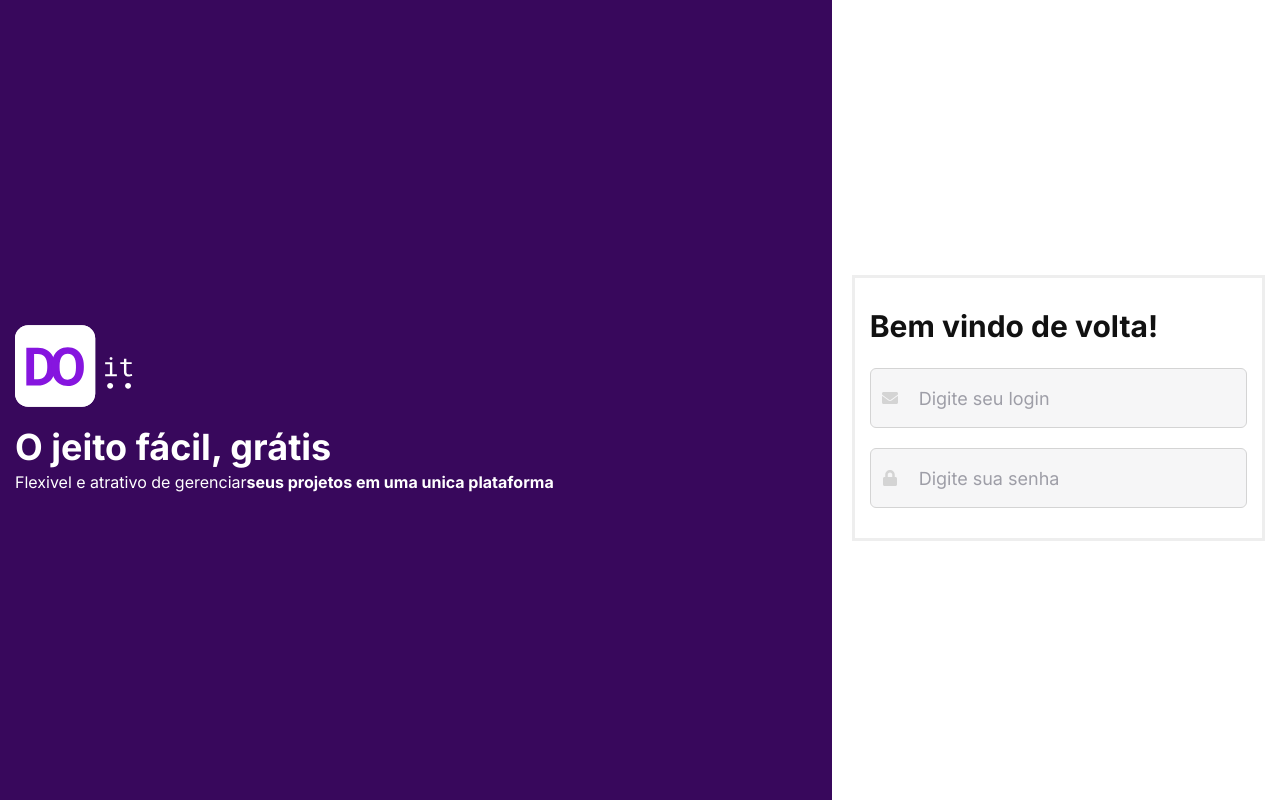
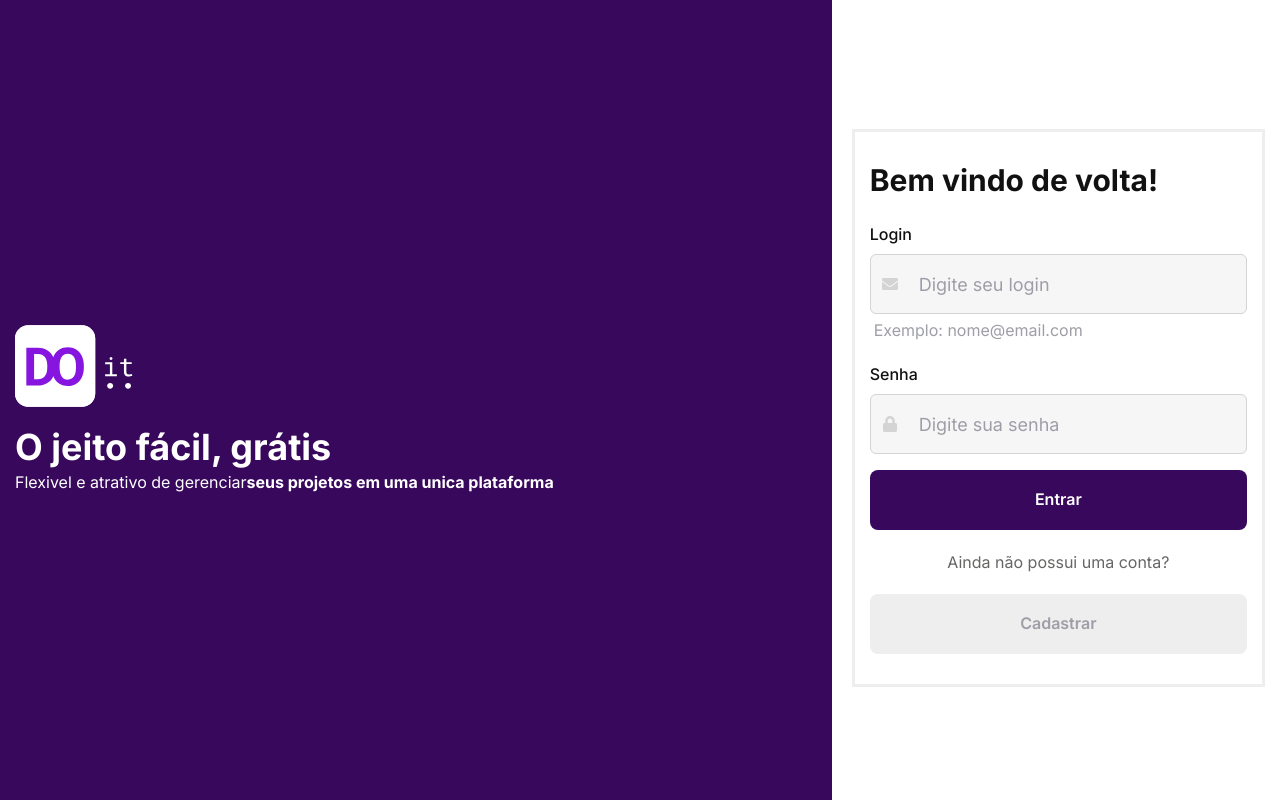
Before and after one commit to gbenjaminsc/do-it, a React (Create React App) app: page / in a window 1280 px wide. Built offline with nearby package versions, Linux system fonts and the light colour scheme.

Commit message:
build: new buttons on the login box

```diff
--- a/src/components/form/input.tsx
+++ b/src/components/form/input.tsx
@@ -8,7 +8,13 @@ import {
   InputGroup,
 } from "@chakra-ui/react";
 
-import { useState, useEffect, useCallback, useRef } from "react";
+import {
+  useState,
+  useEffect,
+  useCallback,
+  ForwardRefRenderFunction,
+  forwardRef,
+} from "react";
 import { IconType } from "react-icons";
 import { FieldError } from "react-hook-form";
 
@@ -30,16 +36,12 @@ const inputVariantion: inputVariationOption = {
   filled: "green.500",
 };
 
-export const Input = ({
-  name,
-  error = null,
-  icon: Icon,
-  label,
-  ...rest
-}: InputProps) => {
+const InputBase: ForwardRefRenderFunction<HTMLInputElement, InputProps> = (
+  { name, error = null, icon: Icon, label, ...rest },
+  ref
+) => {
+  const [value, setValue] = useState("");
   const [variation, setVariation] = useState("default");
-
-  const inputRef = useRef<HTMLInputElement>(null);
 
   useEffect(() => {
     if (error) {
@@ -54,10 +56,10 @@ export const Input = ({
   }, [error]);
 
   const handleInputBlur = useCallback(() => {
-    if (inputRef.current?.value && !error) {
+    if (value.length > 1 && !error) {
       return setVariation("filled");
     }
-  }, [error]);
+  }, [error, value]);
 
   return (
     <FormControl isInvalid={!!error}>
@@ -69,17 +71,20 @@ export const Input = ({
           </InputLeftElement>
         )}
         <ChakraInput
+          id={name}
           name={name}
+          onChangeCapture={(e) => setValue(e.currentTarget.value)}
+          onBlurCapture={handleInputBlur}
+          onFocus={handleInputFocus}
+          borderColor={inputVariantion[variation]}
+          color={inputVariantion[variation]}
           bg="gray.50"
-          color={inputVariantion[variation]}
-          borderColor={inputVariantion[variation]}
           variant="outline"
-          onFocus={handleInputFocus}
-          onBlurCapture={handleInputBlur}
           _hover={{ bgColor: "gray.100" }}
           _placeholder={{ color: "gray.300" }}
           size="lg"
           h="60px"
+          ref={ref}
           {...rest}
         />
 
@@ -88,3 +93,5 @@ export const Input = ({
     </FormControl>
   );
 };
+
+export const Input = forwardRef(InputBase);
--- a/src/pages/login/index.tsx
+++ b/src/pages/login/index.tsx
@@ -1,15 +1,43 @@
-import { Flex, Grid, Heading, Image, Text, VStack } from "@chakra-ui/react";
+import {
+  Box,
+  Button,
+  Flex,
+  Grid,
+  Heading,
+  Image,
+  Text,
+  VStack,
+} from "@chakra-ui/react";
 import LogoSecondary from "../../assets/main-logo.svg";
 import { Input } from "../../components/form/input";
 import { useForm } from "react-hook-form";
 import { FaEnvelope, FaLock } from "react-icons/fa";
+import * as yup from "yup";
+import { yupResolver } from "@hookform/resolvers/yup";
+import { useState } from "react";
+
+const signInSchema = yup.object().shape({
+  email: yup.string().required("Email obrigatório ").email("Email inválido"),
+  password: yup.string().required("Senha obrigatória"),
+});
+
+interface SignInData {
+  email: string;
+  password: string;
+}
 
 export const Login = () => {
+  const [loading, setLoading] = useState(false);
+
   const {
     formState: { errors },
     register,
     handleSubmit,
-  } = useForm();
+  } = useForm({
+    resolver: yupResolver(signInSchema),
+  });
+
+  const handleSignIn = (data: SignInData) => console.log(data);
 
   return (
     <Flex
@@ -34,6 +62,7 @@ export const Login = () => {
           </Text>
         </Grid>
         <Grid
+          onSubmit={handleSubmit(handleSignIn)}
           as="form"
           mt="4"
           w="50%"
@@ -45,12 +74,55 @@ export const Login = () => {
         >
           <Heading size="lg">Bem vindo de volta!</Heading>
           <VStack mt="6" spacing="5">
+            <Box w="100%">
+              <Input
+                type="email"
+                placeholder="Digite seu login"
+                label="Login"
+                error={errors.email}
+                icon={FaEnvelope}
+                {...register("email")}
+              />
+              {!errors.email && (
+                <Text ml="1" mt="1" color="gray.300">
+                  Exemplo: nome@email.com
+                </Text>
+              )}
+            </Box>
             <Input
-              placeholder="Digite seu login"
-              icon={FaEnvelope}
-              name="email"
+              type="password"
+              placeholder="Digite sua senha"
+              label="Senha"
+              error={errors.password}
+              icon={FaLock}
+              {...register("password")}
             />
-            <Input placeholder="Digite sua senha" icon={FaLock} {...register("password")} />
+          </VStack>
+          <VStack mt="4" spacing="5">
+            <Button
+              isLoading={loading}
+              bg="purple.800"
+              w="100%"
+              color="white"
+              h="60px"
+              borderRadius="8px"
+              _hover={{ background: "purple.900" }}
+              type="submit"
+            >
+              Entrar
+            </Button>
+            <Text color="gray.400">Ainda não possui uma conta?</Text>
+            <Button
+              isLoading={loading}
+              bg="gray.100"
+              w="100%"
+              color="gray.300"
+              h="60px"
+              borderRadius="8px"
+              _hover={{ background: "gray.200" }}
+            >
+              Cadastrar
+            </Button>
           </VStack>
         </Grid>
       </Flex>
```
